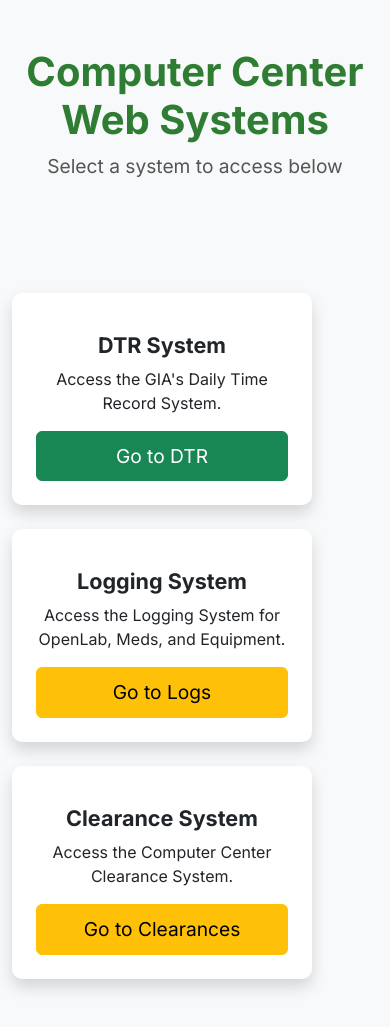
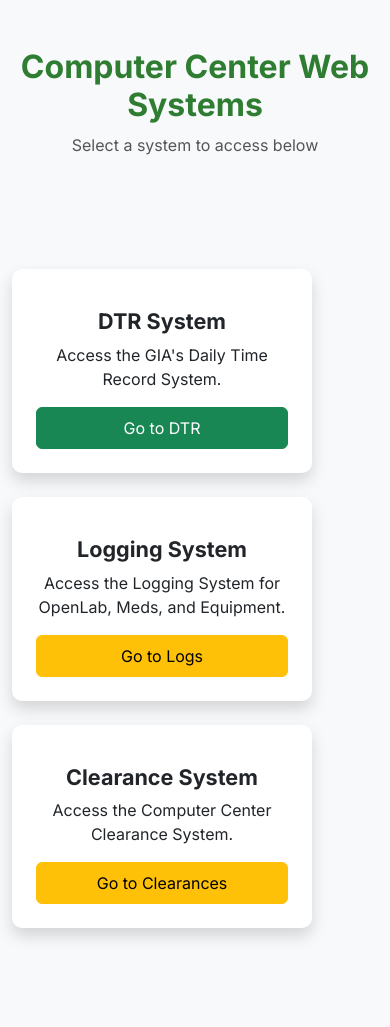
Before and after one commit to earlhsjks/csc-dashboard, a Flask app: page / in a window 390 px wide. After the commit the page ends 939 px from the top, so only its background shows below. Run offline with Flask 3, Linux system fonts and the light colour scheme; parts of the project's set-up code (start-up, migrations or seed data) failed here and were passed over; some libraries are stand-ins or nearby versions.

Commit message:
mobile friendly

```diff
--- a/templates/index.html
+++ b/templates/index.html
@@ -16,6 +16,82 @@
 
     <!-- Font Awesome for Icons -->
     <script src="https://kit.fontawesome.com/yourkit.js" crossorigin="anonymous"></script>
+
+    <style>
+        @import url('https://fonts.googleapis.com/css2?family=Inter:ital,opsz,wght@0,14..32,100..900;1,14..32,100..900&display=swap');
+
+        body {
+            background-color: #f8f9fa;
+            font-family: "Inter", sans-serif;
+        }
+
+        /* Hero Section */
+        .hero-section {
+            text-align: center;
+            padding: 60px 20px;
+        }
+
+        .hero-section h1 {
+            font-size: 2.5rem;
+            font-weight: bold;
+            color: #2E7D32;
+        }
+
+        .hero-section p {
+            font-size: 1.2rem;
+            color: #555;
+        }
+
+        /* Cards */
+        .card {
+            border: none;
+            border-radius: 10px;
+            transition: transform 0.3s, box-shadow 0.3s;
+            box-shadow: 0 4px 6px rgba(0, 0, 0, 0.1);
+            background: white;
+            height: 100%;
+            display: flex;
+            flex-direction: column;
+            justify-content: space-between;
+        }
+
+        .card:hover {
+            transform: translateY(-5px);
+            box-shadow: 0 6px 12px rgba(0, 0, 0, 0.15);
+        }
+
+        .card h4 {
+            font-weight: bold;
+        }
+
+        .card i {
+            font-size: 2.5rem;
+            color: #2E7D32;
+        }
+
+        /* Buttons */
+        .btn-custom {
+            font-size: 1.1rem;
+            padding: 10px 20px;
+        }
+
+        /* Improve spacing on smaller screens */
+        @media (max-width: 576px) {
+            .hero-section {
+                padding: 40px 10px;
+            }
+            .hero-section h1 {
+                font-size: 2rem;
+            }
+            .hero-section p {
+                font-size: 1rem;
+            }
+            .btn-custom {
+                font-size: 1rem;
+                padding: 8px 16px;
+            }
+        }
+    </style>
 </head>
 <body>
 
@@ -26,26 +102,26 @@
     </div>
 
     <!-- Card Section -->
-    <div class="container card-container my-5">
+    <div class="container my-5">
         <div class="row justify-content-center g-4">
-            <div class="col-md-4">
-                <div class="card text-center p-4 h-100 shadow">
+            <div class="col-12 col-sm-6 col-md-4">
+                <div class="card text-center p-4 shadow h-100">
                     <i class="fas fa-clock fa-3x mb-3"></i>
                     <h4>DTR System</h4>
                     <p>Access the GIA's Daily Time Record System.</p>
                     <a href="{{ url_for('dtr') }}" class="btn btn-success btn-custom mt-auto">Go to DTR</a>
                 </div>
             </div>
-            <div class="col-md-4">
-                <div class="card text-center p-4 h-100 shadow">
+            <div class="col-12 col-sm-6 col-md-4">
+                <div class="card text-center p-4 shadow h-100">
                     <i class="fas fa-clipboard-list fa-3x mb-3"></i>
                     <h4>Logging System</h4>
                     <p>Access the Logging System for OpenLab, Meds, and Equipment.</p>
                     <a href="{{ url_for('logs') }}" class="btn btn-warning btn-custom mt-auto">Go to Logs</a>
                 </div>
             </div>
-            <div class="col-md-4">
-                <div class="card text-center p-4 h-100 shadow">
+            <div class="col-12 col-sm-6 col-md-4">
+                <div class="card text-center p-4 shadow h-100">
                     <i class="fas fa-check-circle fa-3x mb-3"></i>
                     <h4>Clearance System</h4>
                     <p>Access the Computer Center Clearance System.</p>
```
